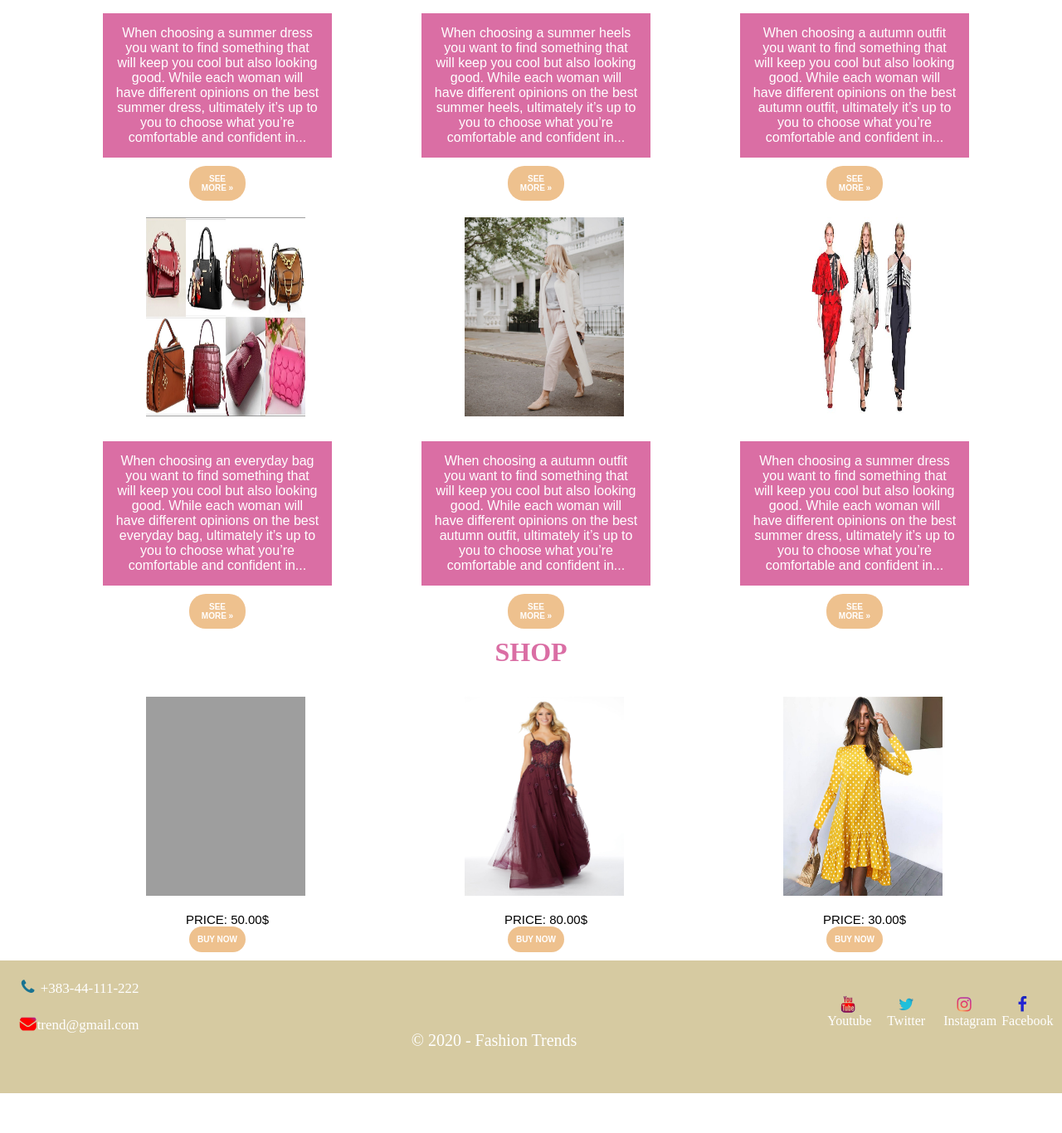
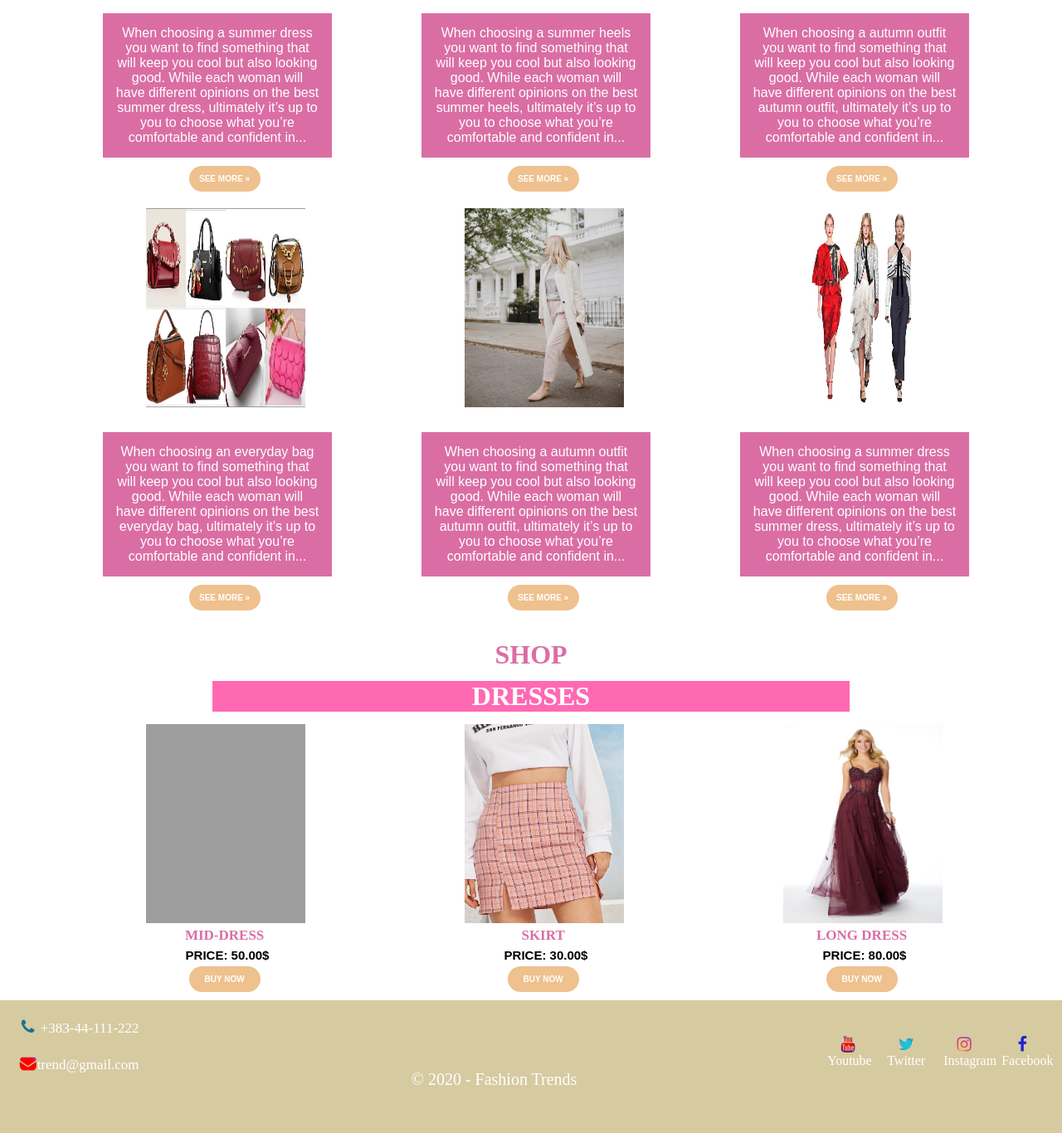
Before and after one commit to Rilindaaa/Projekti, a PHP site: page /CONTENT/Women.php in a window 1280 px wide. Shown: the part 471-1837 px from the top of the page at 83% size. Before the commit the page ends 1789 px from the top, so only its background shows below. Run offline with PHP 8.4, Linux system fonts and the light colour scheme; grey boxes are pictures that could not be loaded.

Commit message:
new edits

```diff
--- a/CONTENT/Women.php
+++ b/CONTENT/Women.php
@@ -51,30 +51,30 @@
             </div>
         </div>
 
-        <div class="sector">
+        <div class="shop">
                 <h1>SHOP</h1>
+            </div>
+            <div class ="dresses">
+                <h1>DRESSES</h1>
             </div>
         <div id ="boxes">
             <div class='women'>
                 <div class='w-box'>
                     <img src="../PICS/f71.jpg">
-                    <p class = 'price'>PRICE: 50.00$</p>
-                    <!-- <p class ="p-stili">When choosing an everyday bag you want to find something that will keep you cool but also looking good.
-                         While each woman will have different opinions on the best everyday bag, ultimately it’s up to you to choose what you’re comfortable and confident in... </p> -->
+                    <h3> MID-DRESS </h3>
+                    <b><p class = 'price'>PRICE: 50.00$</p></b>
                           <button class="buynow"> BUY NOW </button>
                 </div>
                 <div class='w-box'>
-                    <img src="../PICS/f72.jpg">
-                    <p class ='price'>PRICE: 80.00$</p>
-                    <!-- <p class=" p-stili">When choosing a autumn outfit you want to find something that will keep you cool but also looking good.
-                        While each woman will have different opinions on the best autumn outfit, ultimately it’s up to you to choose what you’re comfortable and confident in...</p> -->
+                    <img src="../PICS/f74.jpg">
+                    <h3> SKIRT </h3>
+                   <b> <p class ='price'>PRICE: 30.00$</p></b>
                         <button class="buynow"> BUY NOW </button>
                 </div>
                 <div class='w-box'>
-                    <img src="../PICS/f73.jpg">
-                    <p class ='price'>PRICE: 30.00$</p>
-                    <!-- <p class=" p-stili">When choosing a summer dress you want to find something that will keep you cool but also looking good.
-                        While each woman will have different opinions on the best summer dress, ultimately it’s up to you to choose what you’re comfortable and confident in...</p> -->
+                    <img src="../PICS/f72.jpg">
+                    <h3> LONG DRESS </h3>
+                   <b> <p class ='price'>PRICE: 80.00$</p></b>
                         <button class="buynow"> BUY NOW </button>
                 </div>
             </div>
--- a/CSS/Fashion.css
+++ b/CSS/Fashion.css
@@ -357,7 +357,7 @@ li a:hover{
 #boxes .semore{
     background: rgb(238, 193, 142);
     border-radius: 20px;
-    width: 20%;
+    width: 25%;
     padding: 10px;
     margin-left: 50%;
     border: 0px;
@@ -374,20 +374,21 @@ button a:hover{
     color: hotpink;
 }
 
-.price{
-    margin-top: 20px;
+.w-box .price{
+    margin-top: 5px;
     margin-right: -7%;
     font-size: 15px;
-
+    font-family: sans-serif;
 }
 
 #boxes .buynow{
     background: rgb(238, 193, 142);
     border-radius: 20px;
-    width: 20%;
+    width: 25%;
     padding: 10px;
     margin-left: 50%;
     border: 0px;
+    margin-top: 5px;
 }
 
 button {
@@ -397,6 +398,27 @@ button {
     font-weight: bolder;
 }
 
+.w-box h3{
+    font-size: 17px;
+    margin-left: 25%;
+    margin-top: 5px;
+    color: rgb(218, 110, 164);
+    font-family: 'Times New Roman', Times, serif;
+}
+.shop >h1 {
+    text-align: center;
+    margin-bottom: 1%;
+    margin-top: 2%;
+    color: rgb(218, 110, 164);
+}
+.dresses{
+    margin-bottom: 5px;
+    text-align: center;
+    width: 60%;
+    background-color: hotpink;
+    margin-left: 20%;
+    color: white;
+}
 
 /*
 button a:hover{
@@ -657,7 +679,7 @@ button a:hover{
 /*RESPONSIVITETI IPAD PRO*/
 
 /*HOME*/
-
+/*
 @media (max-width:1024px){
     #Elementet ul {
         display: flex;
@@ -747,14 +769,14 @@ button a:hover{
     }
 
     /*ABOUT US*/
-
+   /*
     element.style {
         width: 100%;
         height: 25vh;
     }
 
     /*WOMEN*/
-
+    /*
     .w-box img {
         width: 15vw;
         height: 10vh;
@@ -797,7 +819,7 @@ button a:hover{
     }
 
     /*MEN*/
-
+    /*
     .paragrafi {
         padding: 1px;
         background-color: black;
@@ -866,7 +888,7 @@ button a:hover{
     }
 
     /*KIDS*/
-
+/*
     #k-txt {
         text-align: center;
         font-family: Edwardian Script ITC;
@@ -905,4 +927,4 @@ button a:hover{
         font-family: Edwardian Script ITC;
         font-size: 15px;
     }
-}
+}*/
--- a/components/header.php
+++ b/components/header.php
@@ -26,7 +26,7 @@ session_start();
                                     <li><a href="kids.php">Kids</a></li>
                                     <?php
                                     if(isset($_SESSION['role'])&& $_SESSION['role']==1){
-                                        echo '<li><a class="login" href="logout.php">Dashboard</a></li>';
+                                        echo '<li><a class="login" href="../CONTENT/dashboard.php">Dashboard</a></li>';
                                     }
                                     if(isset($_SESSION['role'])){
                                         echo '<li><a class="login" href="../userLogic/logout.php">Log Out</a></li>';
```
Also changed, not shown: CONTENT/dashboard.php (added, +8 -0 lines), PICS/f74.jpg (added).
